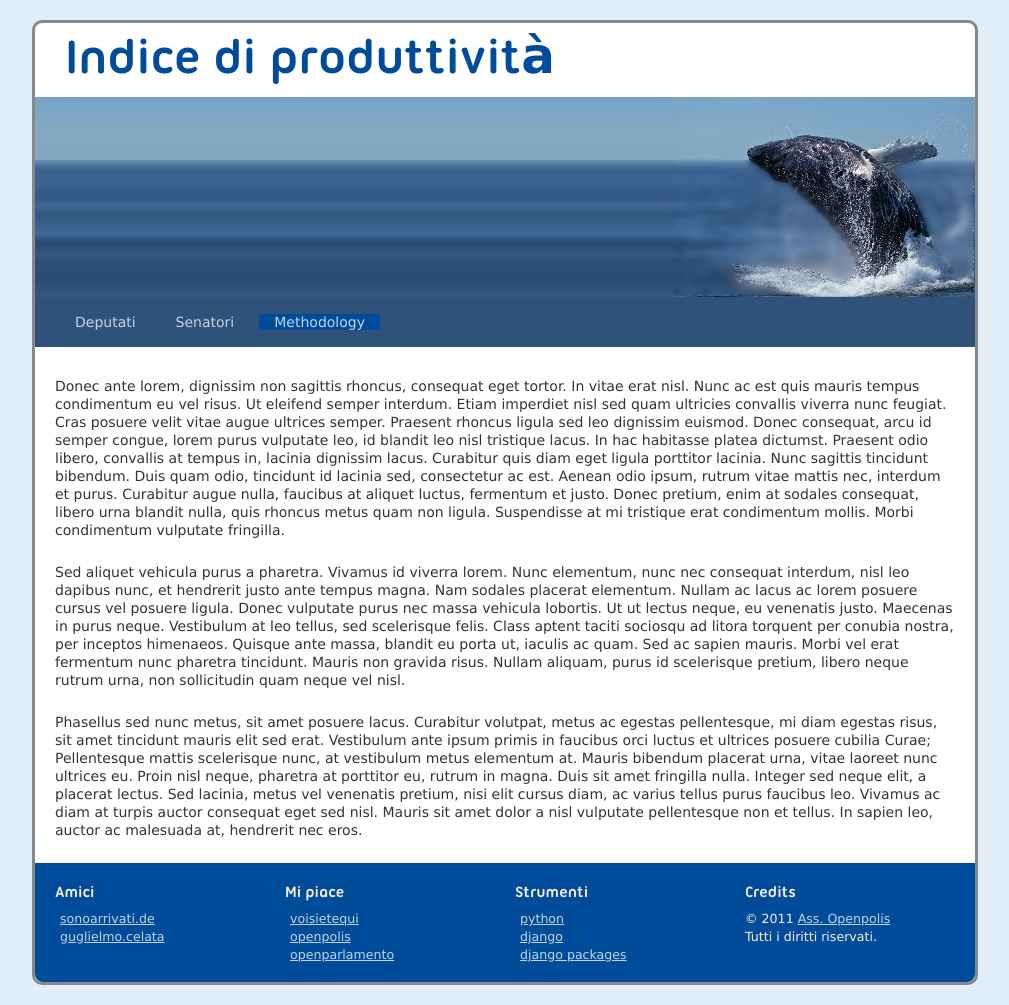
After one commit to openpolis/op_indice, a Django app: template templates/charts/methodology.html in a window 1280 px wide. The commit adds this page. Shown: the whole page, without its empty margins (135-1144 px from the left). Run offline with Django 3.2, Linux system fonts and the light colour scheme; the template is opened without the code that fills it, so the values that code supplies are empty.

Commit message:
refactored code, using generic simple views to show static pages home and methodology

```diff
--- a/templates/base.html
+++ b/templates/base.html
@@ -23,6 +23,9 @@
         </li>
         <li id="main-nav-links">
           <a href="/senatori" {% block senatori_class %}{% endblock %}>Senatori</a>
+        </li>
+        <li id="main-nav-entries">
+          <a href="/methodology" {% block methodology_class %}{% endblock %}>Methodology</a>
         </li>
       </ul>
 		</div>
--- a/templates/charts/deputati.html
+++ b/templates/charts/deputati.html
@@ -13,7 +13,7 @@
         <th>Indice</th>
         <th>% Assenze</th>
       </tr>
-      {% for rec in records %}
+      {% for rec in object_list %}
         <tr>
           <td>{{ rec.nome }} {{ rec.cognome }}</td>
           <td>{{ rec.acronimo }}</td>
--- /dev/null
+++ b/templates/charts/methodology.html
@@ -0,0 +1,18 @@
+{% extends "base.html" %}
+
+{% block title %}| Methodology{% endblock %}
+{% block methodology_class %}class="active"{% endblock %}
+
+{% block content %}
+<p>
+Donec ante lorem, dignissim non sagittis rhoncus, consequat eget tortor. In vitae erat nisl. Nunc ac est quis mauris tempus condimentum eu vel risus. Ut eleifend semper interdum. Etiam imperdiet nisl sed quam ultricies convallis viverra nunc feugiat. Cras posuere velit vitae augue ultrices semper. Praesent rhoncus ligula sed leo dignissim euismod. Donec consequat, arcu id semper congue, lorem purus vulputate leo, id blandit leo nisl tristique lacus. In hac habitasse platea dictumst. Praesent odio libero, convallis at tempus in, lacinia dignissim lacus. Curabitur quis diam eget ligula porttitor lacinia. Nunc sagittis tincidunt bibendum. Duis quam odio, tincidunt id lacinia sed, consectetur ac est. Aenean odio ipsum, rutrum vitae mattis nec, interdum et purus. Curabitur augue nulla, faucibus at aliquet luctus, fermentum et justo. Donec pretium, enim at sodales consequat, libero urna blandit nulla, quis rhoncus metus quam non ligula. Suspendisse at mi tristique erat condimentum mollis. Morbi condimentum vulputate fringilla.
+</p>
+
+<p>
+Sed aliquet vehicula purus a pharetra. Vivamus id viverra lorem. Nunc elementum, nunc nec consequat interdum, nisl leo dapibus nunc, et hendrerit justo ante tempus magna. Nam sodales placerat elementum. Nullam ac lacus ac lorem posuere cursus vel posuere ligula. Donec vulputate purus nec massa vehicula lobortis. Ut ut lectus neque, eu venenatis justo. Maecenas in purus neque. Vestibulum at leo tellus, sed scelerisque felis. Class aptent taciti sociosqu ad litora torquent per conubia nostra, per inceptos himenaeos. Quisque ante massa, blandit eu porta ut, iaculis ac quam. Sed ac sapien mauris. Morbi vel erat fermentum nunc pharetra tincidunt. Mauris non gravida risus. Nullam aliquam, purus id scelerisque pretium, libero neque rutrum urna, non sollicitudin quam neque vel nisl.
+</p>
+
+<p>
+Phasellus sed nunc metus, sit amet posuere lacus. Curabitur volutpat, metus ac egestas pellentesque, mi diam egestas risus, sit amet tincidunt mauris elit sed erat. Vestibulum ante ipsum primis in faucibus orci luctus et ultrices posuere cubilia Curae; Pellentesque mattis scelerisque nunc, at vestibulum metus elementum at. Mauris bibendum placerat urna, vitae laoreet nunc ultrices eu. Proin nisl neque, pharetra at porttitor eu, rutrum in magna. Duis sit amet fringilla nulla. Integer sed neque elit, a placerat lectus. Sed lacinia, metus vel venenatis pretium, nisi elit cursus diam, ac varius tellus purus faucibus leo. Vivamus ac diam at turpis auctor consequat eget sed nisl. Mauris sit amet dolor a nisl vulputate pellentesque non et tellus. In sapien leo, auctor ac malesuada at, hendrerit nec eros.
+</p>
+{% endblock %}
--- a/templates/charts/senatori.html
+++ b/templates/charts/senatori.html
@@ -13,7 +13,7 @@
         <th>indice</th>
         <th>%assenze</th>
       </tr>
-      {% for rec in records %}
+      {% for rec in object_list %}
         <tr>
           <td>{{ rec.nome }} {{ rec.cognome }}</td>
           <td>{{ rec.acronimo }}</td>
```
Also changed, not shown: charts/views.py (+2 -5 lines), urls.py (+6 -1 lines), 1 other file.
